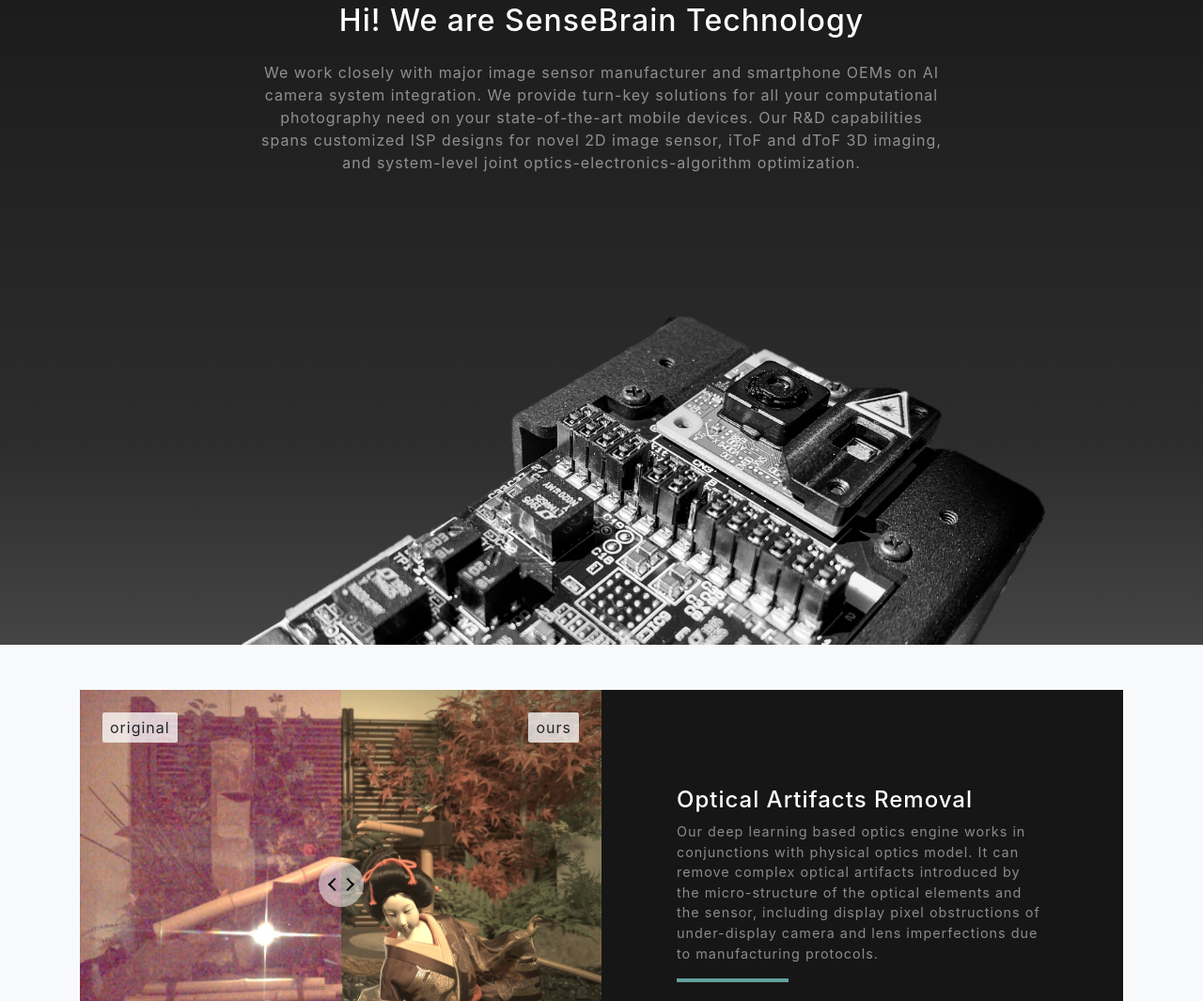
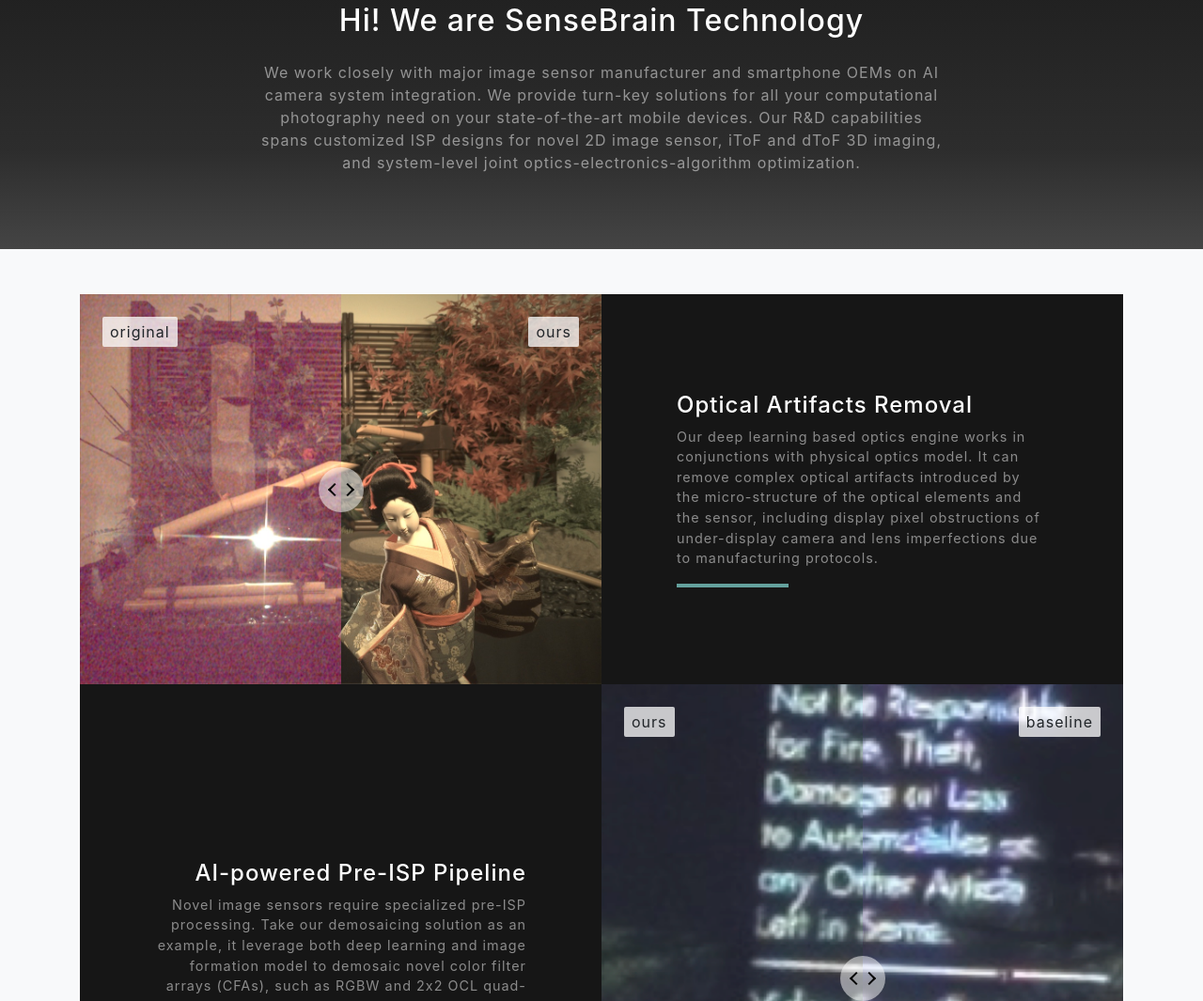
Before and after one commit to SenseBrainTech/sensebraintech.github.io, a website with bundled scripts: page index.html in a window 1280 px wide. Shown: the part 957-2022 px from the top of the page at 94% size. Built offline with nearby package versions, Linux system fonts and the light colour scheme.

```diff
--- a/index.html
+++ b/index.html
@@ -77,7 +77,7 @@
           Our R&D capabilities spans customized ISP designs for novel 2D image sensor, iToF and dToF 3D imaging, and system-level joint optics-electronics-algorithm optimization.</p>
         </div>
       </div>
-      <img src="img/camera_dev_board.png" class="img-fluid" alt="">
+<!--      <img src="img/cam.jpg" class="img-fluid" alt="">-->
     </div>
   </section>
 
```
